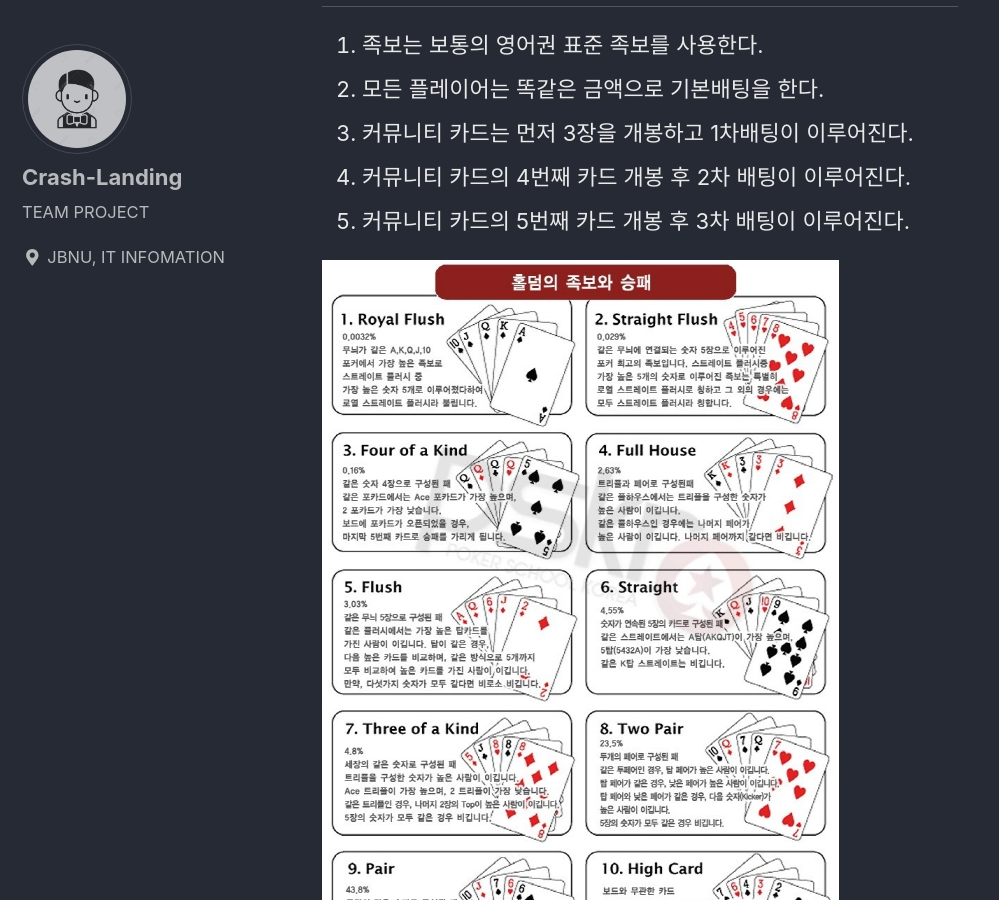
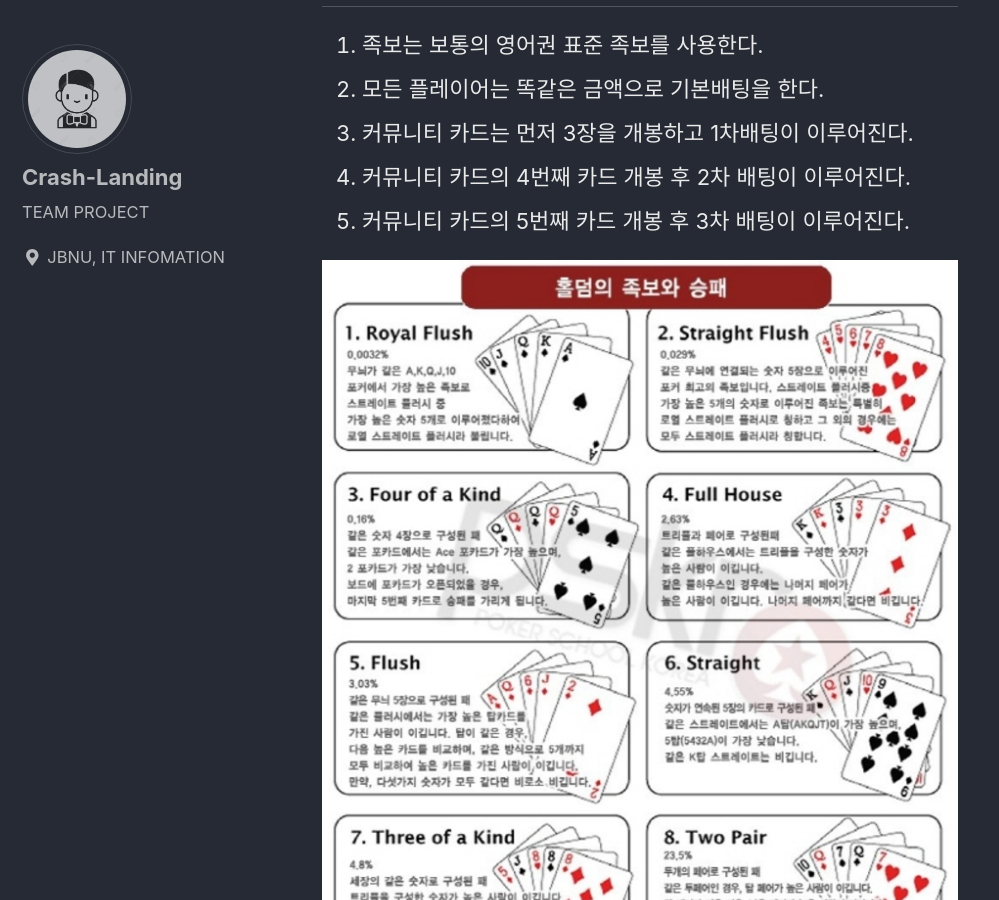
Before and after one commit to IMJEONGHUN/IMJEONGHUN.github.io, a Jekyll site: the page built from _posts/2020-06-29-RULE.md, in a window 1280 px wide and 900 px high, scrolled down 1174 px. Shown: the whole window, without its empty margins (0-999 px from the left). Built offline with Jekyll 4.4.1, drawn with Linux system fonts in a browser that asks for light colours; nearby versions of some CDN libraries.

Commit message:
Update 2020-06-29-RULE.md

```diff
--- a/_posts/2020-06-29-RULE.md
+++ b/_posts/2020-06-29-RULE.md
@@ -28,4 +28,4 @@
 
 
 
-![Alt text](/images/[크기변환]rule.jpg)
+![Alt text](/images/1rule.jpg)
```
